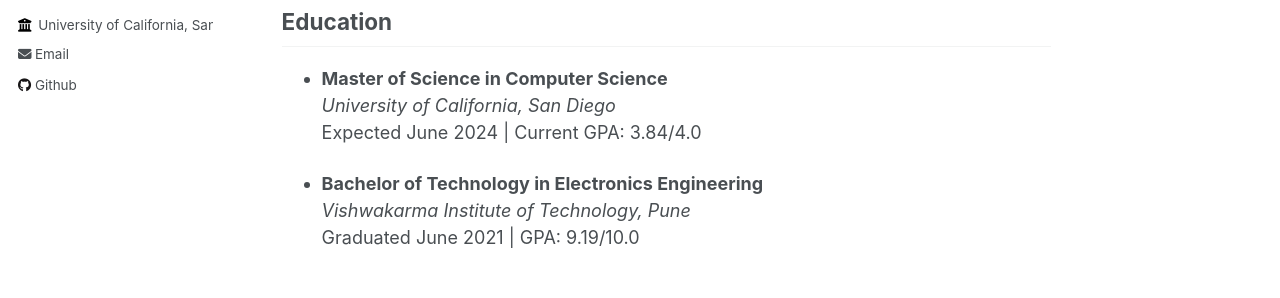
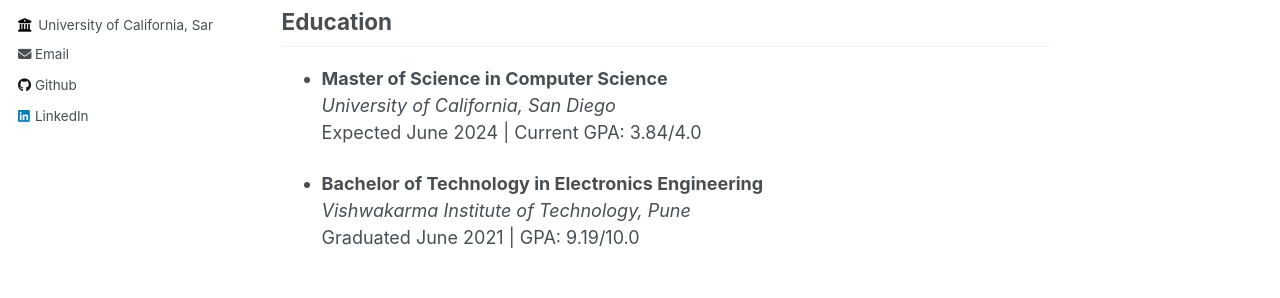
Before and after one commit to shubham4104/shubham4104.github.io, a Jekyll site: the page built from _pages/about.md, in a window 1280 px wide. Shown: the part 368-666 px from the top of the page. Built offline with Jekyll 4.4.1, drawn with Linux system fonts in a browser that asks for light colours.

Commit message:
Update _config.yml

```diff
--- a/_config.yml
+++ b/_config.yml
@@ -37,7 +37,7 @@ author:
   orcid            : # URL
   pubmed           : # URL
   researchgate     : # URL
-  youtube          : "https://www.youtube.com/channel/UCX0QyqwcrAt-STO5NEXRm0g"
+  youtube          : https://www.youtube.com/channel/UCX0QyqwcrAt-STO5NEXRm0g
 
   # Repositories and software development
   bitbucket        : # Username - Update with your username on the site
@@ -57,7 +57,7 @@ author:
   keybase          : # Username
   instagram        : # Username
   lastfm           : # Username
-  linkedin         : # sbt4104
+  linkedin         : sbt4104
   mastodon         : # URL
   medium           : # URL
   pinterest        : # Username
@@ -78,7 +78,7 @@ author:
 teaser                   :  # filename of teaser fallback teaser image placed in /images/, .e.g. "500x300.png"
 breadcrumbs              : false # true, false (default)
 words_per_minute         : 160
-future                   : true
+future                   : false
 read_more                : "disabled" # if enabled, adds "Read more" links to excerpts
 talkmap_link             : false #change to true to add link to talkmap on talks page
 comments:
```
